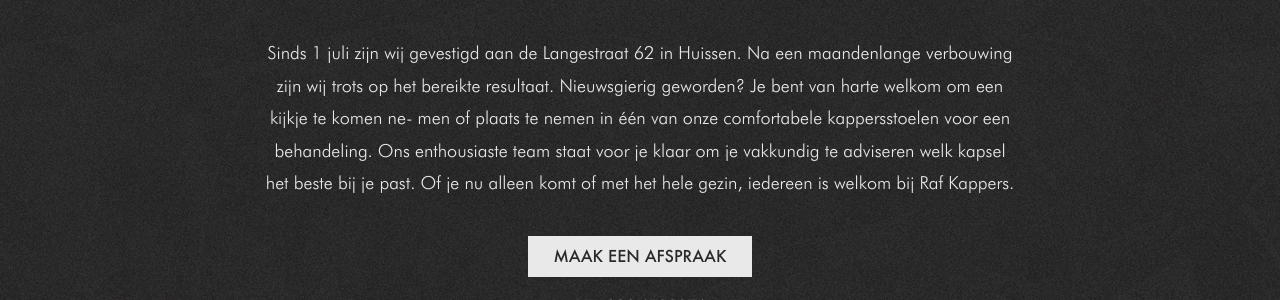
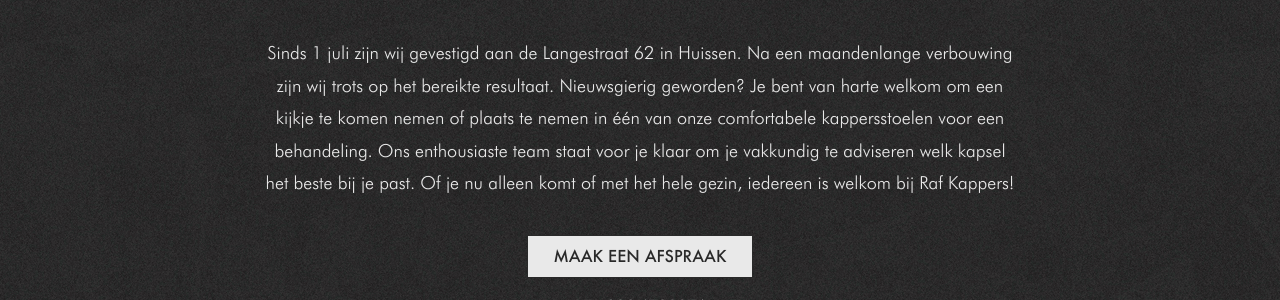
Before and after one commit to sandboxorg/rafkappers, a Jekyll site: the page built from index.md, in a window 1280 px wide and 900 px high. Shown: the part 204-504 px from the top of the window. Built offline with Jekyll 4.4.1, drawn with Linux system fonts in a browser that asks for light colours.

Commit message:
Updated '/index.md' via CloudCannon

```diff
--- a/index.md
+++ b/index.md
@@ -2,23 +2,11 @@
 layout: home
 highlights:
   - title: Nieuwe locatie
-    text: 'Sinds 1 juli zijn wij gevestigd aan de Langestraat 62 in Huissen. Na een maandenlange verbouwing zijn wij
-trots op het bereikte resultaat. Nieuwsgierig geworden? Je bent van harte welkom om een kijkje te komen ne-
-men of plaats te nemen in één van onze comfortabele kappersstoelen voor een behandeling. Ons enthousiaste
-team staat voor je klaar om je vakkundig te adviseren welk kapsel het beste bij je past. Of je nu alleen komt of
-met het hele gezin, iedereen is welkom bij Raf Kappers.'
+    text: 'Sinds 1 juli zijn wij gevestigd aan de Langestraat 62 in Huissen. Na een maandenlange verbouwing zijn wij trots op het bereikte resultaat. Nieuwsgierig geworden? Je bent van harte welkom om een kijkje te komen nemen of plaats te nemen in één van onze comfortabele kappersstoelen voor een behandeling. Ons enthousiaste team staat voor je klaar om je vakkundig te adviseren welk kapsel het beste bij je past. Of je nu alleen komt of met het hele gezin, iedereen is welkom bij Raf Kappers!'
   - title: Nieuwe locatie
-    text: 'Sinds 1 juli zijn wij gevestigd aan de Langestraat 62 in Huissen. Na een maandenlange verbouwing zijn wij
-trots op het bereikte resultaat. Nieuwsgierig geworden? Je bent van harte welkom om een kijkje te komen ne-
-men of plaats te nemen in één van onze comfortabele kappersstoelen voor een behandeling. Ons enthousiaste
-team staat voor je klaar om je vakkundig te adviseren welk kapsel het beste bij je past. Of je nu alleen komt of
-met het hele gezin, iedereen is welkom bij Raf Kappers.'
+    text: 'Sinds 1 juli zijn wij gevestigd aan de Langestraat 62 in Huissen. Na een maandenlange verbouwing zijn wij trots op het bereikte resultaat. Nieuwsgierig geworden? Je bent van harte welkom om een kijkje te komen nemen of plaats te nemen in één van onze comfortabele kappersstoelen voor een behandeling. Ons enthousiaste team staat voor je klaar om je vakkundig te adviseren welk kapsel het beste bij je past. Of je nu alleen komt of met het hele gezin, iedereen is welkom bij Raf Kappers!'
   - title: Nieuwe locatie
-    text: 'Sinds 1 juli zijn wij gevestigd aan de Langestraat 62 in Huissen. Na een maandenlange verbouwing zijn wij
-trots op het bereikte resultaat. Nieuwsgierig geworden? Je bent van harte welkom om een kijkje te komen ne-
-men of plaats te nemen in één van onze comfortabele kappersstoelen voor een behandeling. Ons enthousiaste
-team staat voor je klaar om je vakkundig te adviseren welk kapsel het beste bij je past. Of je nu alleen komt of
-met het hele gezin, iedereen is welkom bij Raf Kappers.'
+    text: 'Sinds 1 juli zijn wij gevestigd aan de Langestraat 62 in Huissen. Na een maandenlange verbouwing zijn wij trots op het bereikte resultaat. Nieuwsgierig geworden? Je bent van harte welkom om een kijkje te komen nemen of plaats te nemen in één van onze comfortabele kappersstoelen voor een behandeling. Ons enthousiaste team staat voor je klaar om je vakkundig te adviseren welk kapsel het beste bij je past. Of je nu alleen komt of met het hele gezin, iedereen is welkom bij Raf Kappers!'
 ---
 
 Topkapper in Huissen die garant staat voor persoonlijk advies, prachtige haarkleuringen, service, kwaliteit en vakmanschap.
```
